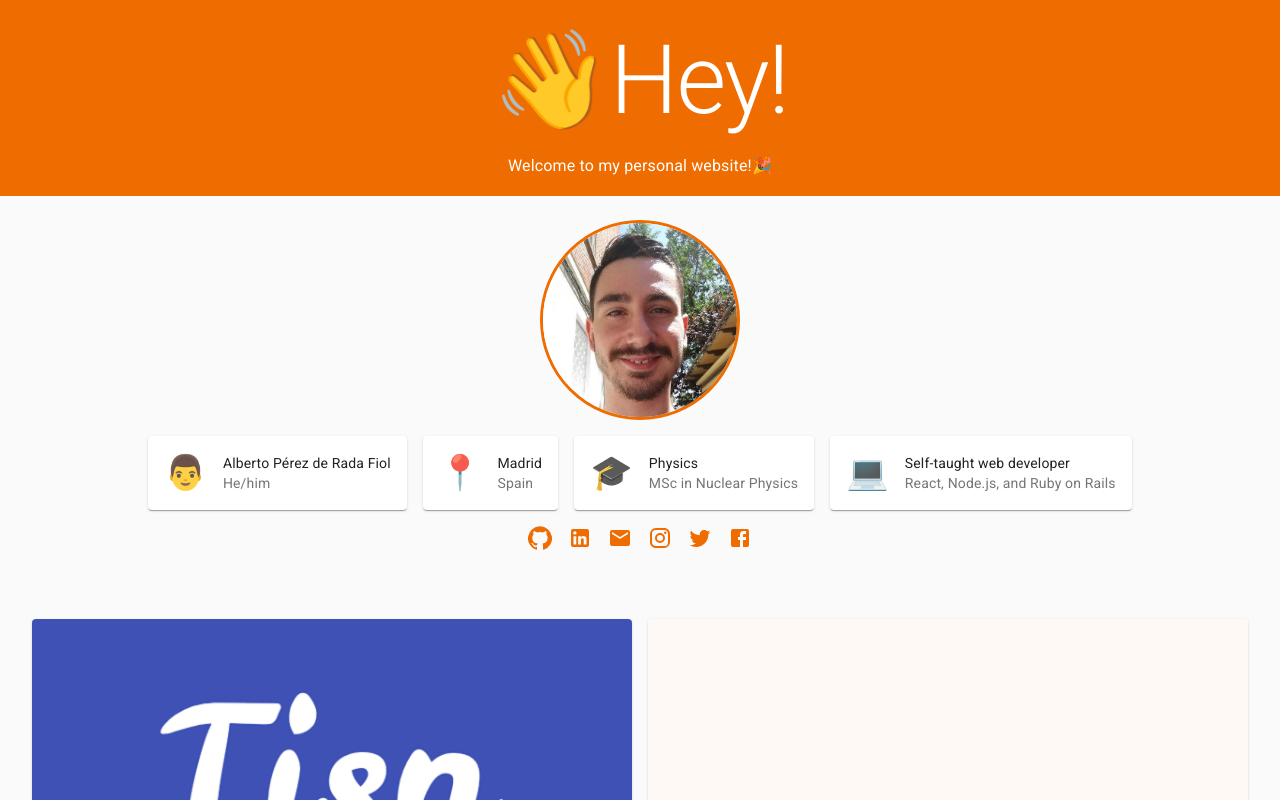
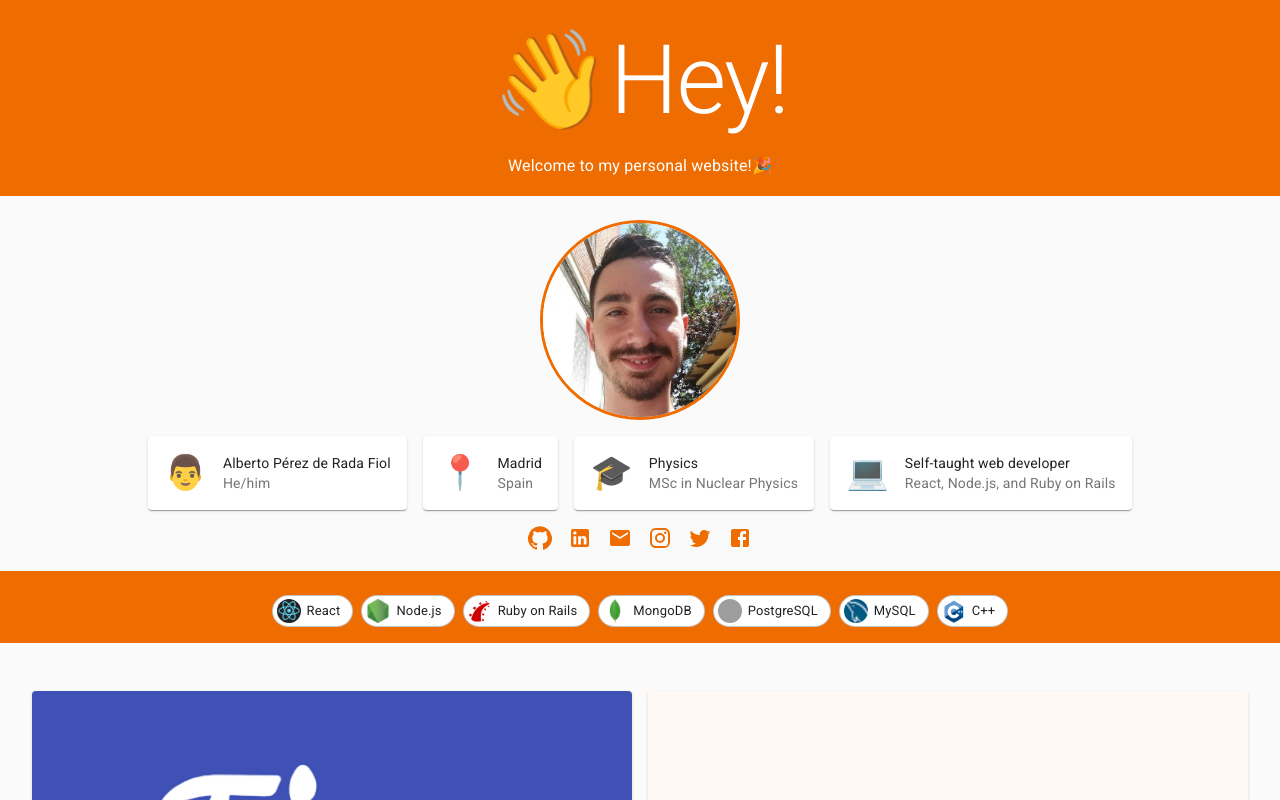
Before and after one commit to AlbertoPdRF/albertopdrf.com, a React (Create React App) app: page / in a window 1280 px wide. Shown: the top 800 px of the page. Built offline with nearby package versions, Linux system fonts and the light colour scheme; grey boxes are pictures that could not be loaded.

Commit message:
Add technologies section

```diff
--- a/src/components/App/App.js
+++ b/src/components/App/App.js
@@ -5,6 +5,7 @@ import CssBaseline from '@material-ui/core/CssBaseline';
 
 import Cover from '../Cover/Cover';
 import AboutMe from '../AboutMe/AboutMe';
+import Technologies from '../Technologies/Technologies';
 import Projects from '../Projects/Projects';
 
 const theme = createMuiTheme({
@@ -24,6 +25,7 @@ const App = () => (
       <CssBaseline />
       <Cover />
       <AboutMe />
+      <Technologies />
       <Projects />
     </ThemeProvider>
   </Fragment>
--- /dev/null
+++ b/src/components/Technologies/Technologies.js
@@ -0,0 +1,74 @@
+import React from 'react';
+import { makeStyles } from '@material-ui/core/styles';
+import Grid from '@material-ui/core/Grid';
+
+import TechnologyChip from '../TechnologyChip/TechnologyChip';
+
+const useStyles = makeStyles((theme) => ({
+  root: {
+    padding: theme.spacing(2, 1),
+    [theme.breakpoints.up('md')]: {
+      padding: theme.spacing(3),
+      paddingBottom: theme.spacing(2),
+    },
+    display: 'flex',
+    maxWidth: '100vw',
+    backgroundColor: theme.palette.primary.main,
+  },
+  chip: {
+    backgroundColor: theme.palette.background.paper,
+  },
+}));
+
+const technologies = [
+  {
+    name: 'React',
+    icon: 'react.png',
+  },
+  {
+    name: 'Node.js',
+    icon: 'node-js.png',
+  },
+  {
+    name: 'Ruby on Rails',
+    icon: 'ror.png',
+  },
+  {
+    name: 'MongoDB',
+    icon: 'mongodb.png',
+  },
+  {
+    name: 'PostgreSQL',
+    icon: 'psql.png',
+  },
+  {
+    name: 'MySQL',
+    icon: 'mysql.png',
+  },
+  {
+    name: 'C++',
+    icon: 'cpp.png',
+  },
+];
+
+const Technologies = () => {
+  const classes = useStyles();
+
+  return (
+    <div className={classes.root}>
+      <Grid container justify="center" spacing={1}>
+        {technologies.map((t) => (
+          <Grid item key={t.name}>
+            <TechnologyChip
+              className={classes.chip}
+              name={t.name}
+              icon={t.icon}
+            />
+          </Grid>
+        ))}
+      </Grid>
+    </div>
+  );
+};
+
+export default Technologies;
--- a/src/components/TechnologyChip/TechnologyChip.js
+++ b/src/components/TechnologyChip/TechnologyChip.js
@@ -10,7 +10,7 @@ const useStyles = makeStyles((theme) => ({
 }));
 
 const TechnologyChip = (props) => {
-  const { name, icon } = props;
+  const { name, icon, ...rest } = props;
 
   const classes = useStyles();
 
@@ -22,6 +22,7 @@ const TechnologyChip = (props) => {
         <Avatar src={`../../../images/technologies/${icon}`} alt={name} />
       }
       label={name}
+      {...rest}
     />
   );
 };
```
Also changed, not shown: public/images/technologies/cpp.png (added).
